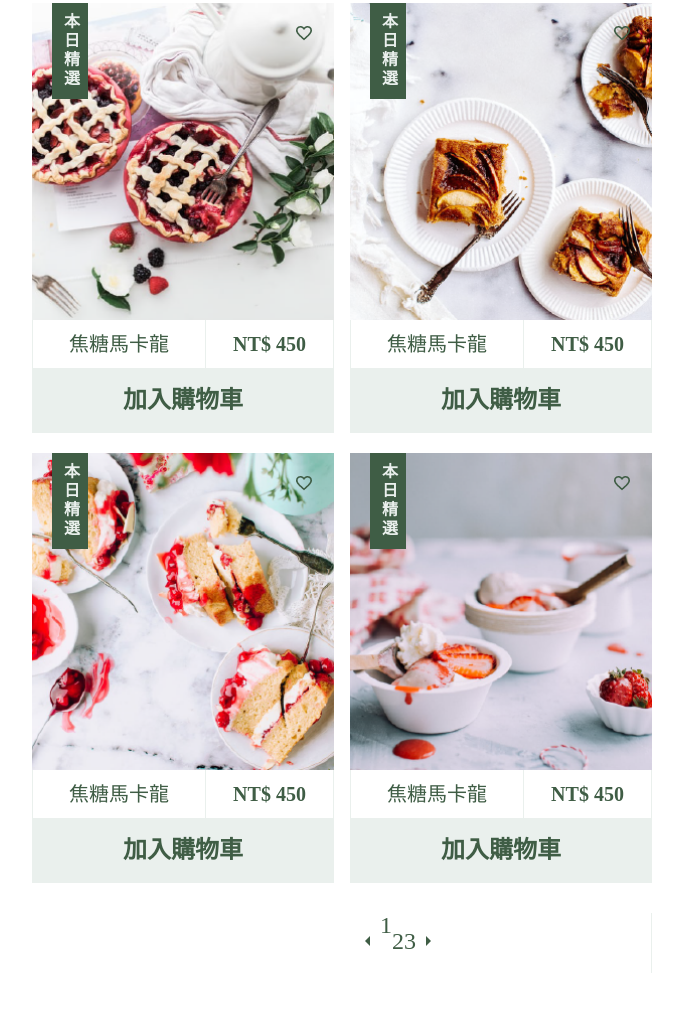
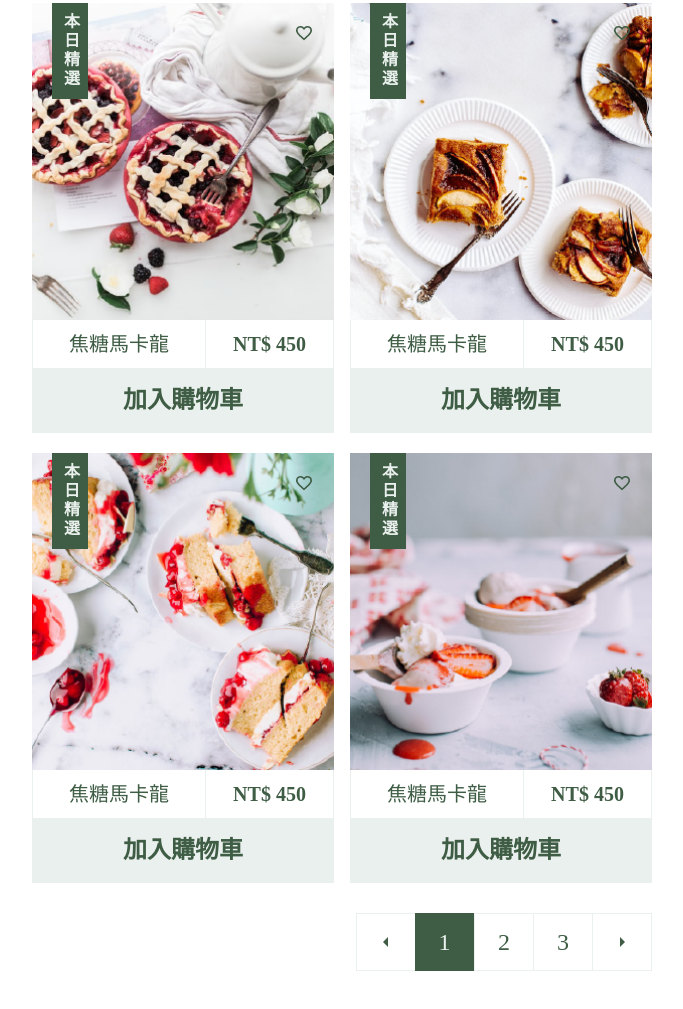
Before and after one commit to Szyln/hexTrial.flexbox.practice, a plain HTML site: page index.html in a window 1280 px wide. Shown: the part 1107-2116 px from the top of the page, without its empty margins (458-1141 px from the left). Drawn offline with Linux system fonts and the light colour scheme.

Commit message:
Update style.css
連結的disable設定
border設定

```diff
--- a/style.css
+++ b/style.css
@@ -93,6 +93,10 @@ body {
 .bg-secondary { background-color: #EAF0ED; }
 
 /* link */
+a.disabled {
+  pointer-events: none;
+}
+
 a {
   text-decoration: none;
   color: #3F5D45;
@@ -125,6 +129,11 @@ a:hover {
     background-color: #bea85f;
   }
 
+  .link-page {
+    border: solid #EAF0ED;
+    border-width: 1px 0 1px 1px;
+  }
+
   .link-page:hover {
     color:#3F5D45;
   }
@@ -134,11 +143,18 @@ a:hover {
     color: #bea85f;
   }
 
+  .link-page.disabled {
+    background-color: #3F5D45;
+    border: solid #3F5D45;
+    border-width: 1px 0;
+    color: #EAF0ED;
+    pointer-events: none;
+  }
+
 /* line height */
-.line-height-m { line-height: 24px; }
 .line-height-l { line-height: 33px; }
 /* margin */
-
+.m-auto { margin: auto;}
 .m-b-s { margin-bottom: 20px; }
 .m-b-m { margin-bottom: 10px; }
 .m-b-l { margin-bottom: 60px; }
@@ -149,6 +165,7 @@ a:hover {
 .p-s { padding: 10px; }
 .p-tb-m { padding: 14px 0; }
 .p-tb-l { padding: 16px 0; }
+
 /* border */
 .b-1 {
   border: solid #EAF0ED;
@@ -164,24 +181,14 @@ a:hover {
   border-right: 1px solid #EAF0ED;
 }
 
-.b-6 {
-  border: solid #EAF0ED;
-  border-width: 1px 0 1px 1px;
-}
-.b-7 {
-  border: solid #EAF0ED;
-  border-width: 1px 1px 1px 0;
-}
-
-
 /* flex-setting: container, item */
-
+.d-block {display: block;}
 .d-flex { display: flex; }
 .justify-content-between { justify-content: space-between; }
+
 .align-items-center { align-items: center; }
 .align-items-end { align-items: flex-end; }
 .flex-direction-col { flex-direction: column; }
-.align-items-strech { align-items: stretch; }
 .flex-wrap { flex-wrap: wrap; }
 
       .w-card-name {
@@ -192,8 +199,9 @@ a:hover {
         width: 127px;
       }
 
-      .item-flex-1 > a {
+      .item-flex-1 > li {
         flex: 1;
+
       }
 
 /* size-setting */
@@ -206,6 +214,7 @@ a:hover {
 
 .size-page {
   width: 296px;
+  /* height: 60px; */
 }
 
 
@@ -227,7 +236,3 @@ a:hover {
     top: 20px;
     right: 20px;
   }
-
-.disabled {
-  pointer-events: none;
-}
```
